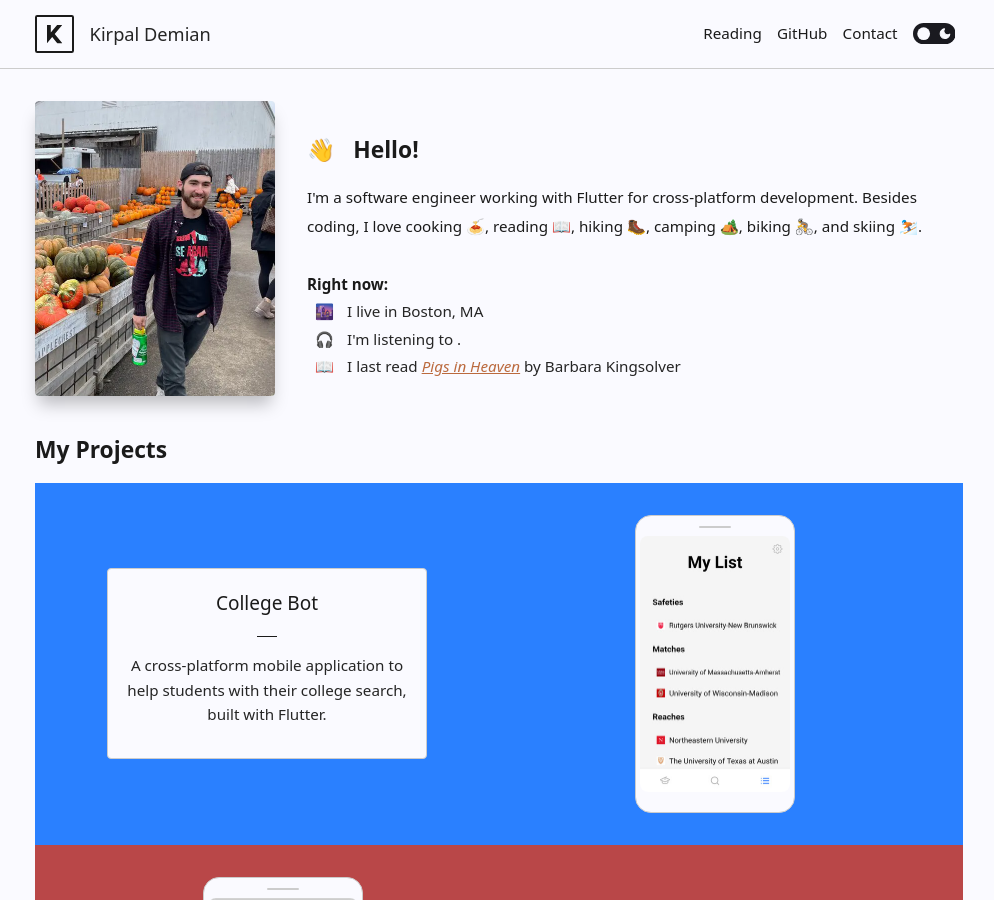
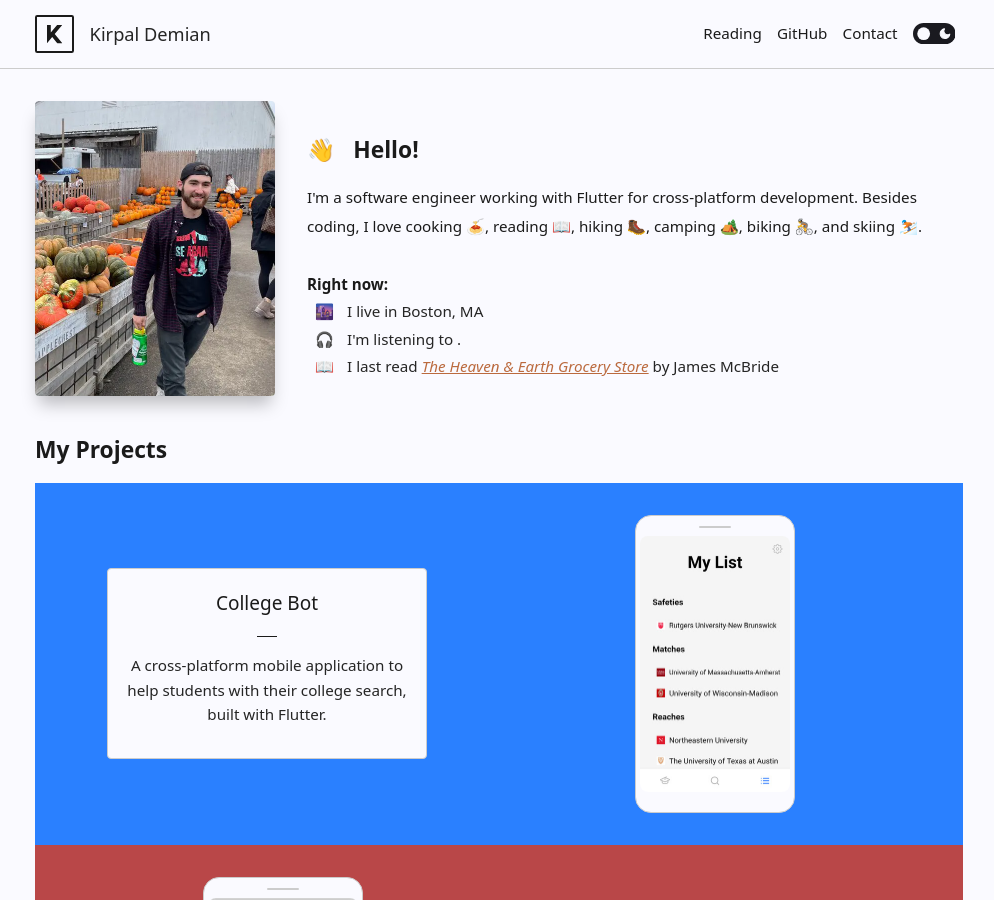
Before and after one commit to Kirpal/kirpal, a Jekyll site: the page built from index.html, in a window 1280 px wide and 900 px high. Shown: the whole window, without its empty margins (141-1135 px from the left). Built offline with Jekyll 4.4.1, drawn with Linux system fonts in a browser that asks for light colours.

Commit message:
Update reading log

```diff
--- a/_data/reading.yml
+++ b/_data/reading.yml
@@ -1,3 +1,11 @@
+- title: The Heaven & Earth Grocery Store
+  author: James   McBride
+  isbn: 0593422961
+  status: read
+  date_finished: 2026/04/07
+  rating: '4'
+  goodreads_id: '85148114'
+
 - title: Pigs in Heaven
   author: Barbara Kingsolver
   isbn: 0061842214
```
